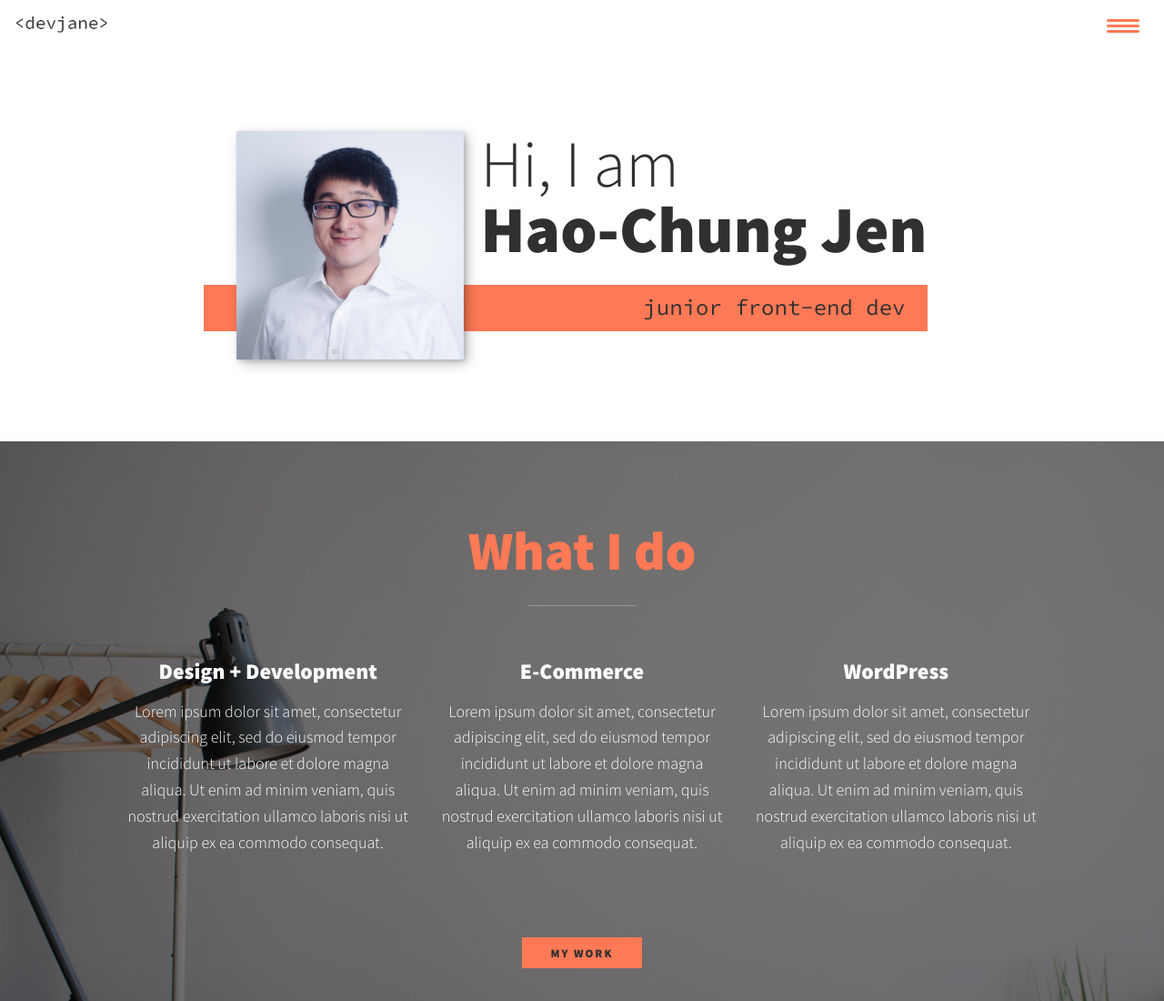
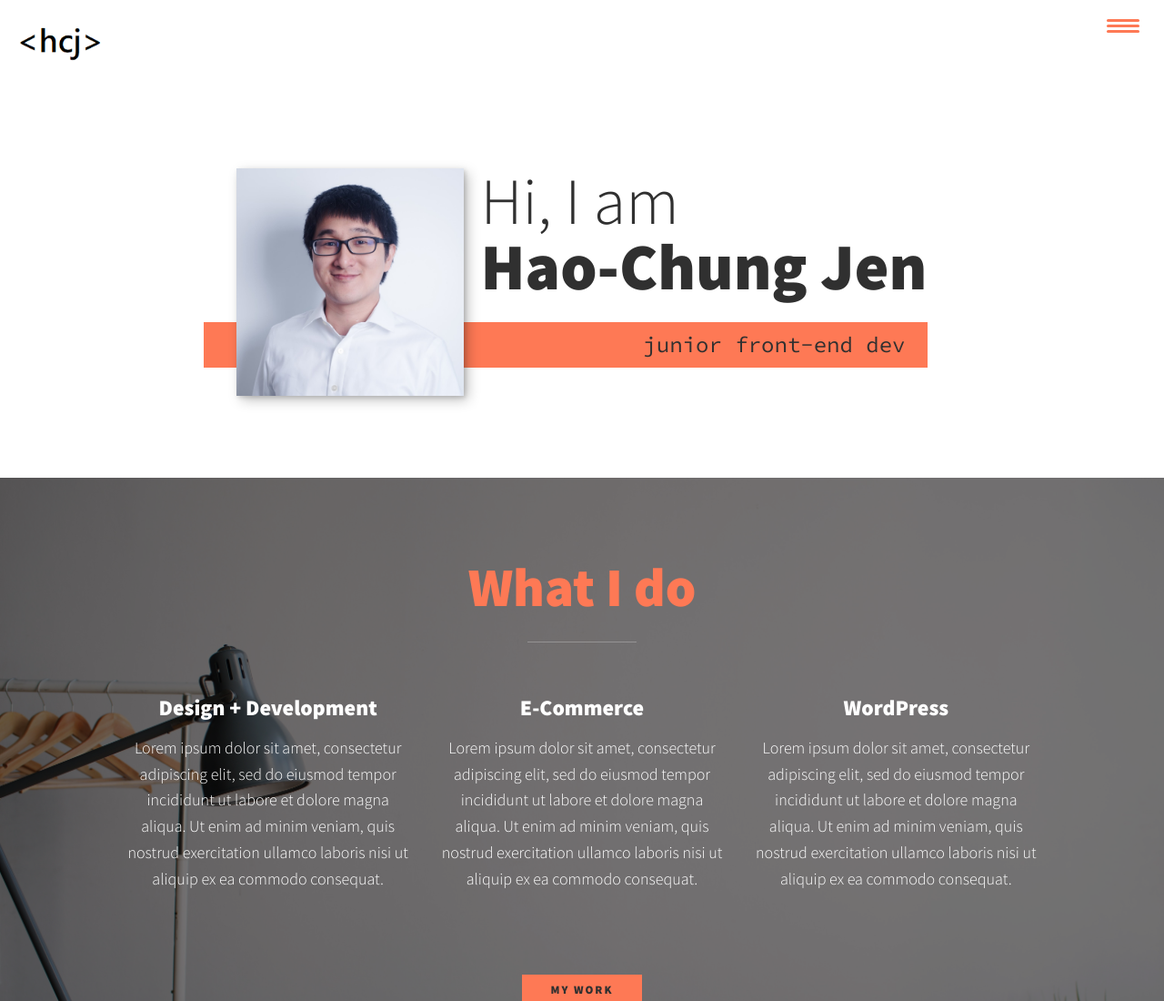
Before and after one commit to hc-jen/hc-jen.github.io, a plain HTML site: page index.html in a window 1280 px wide. Shown: the top 1100 px of the page at 91% size. Drawn offline with nearby package versions, Linux system fonts and the light colour scheme.

Commit message:
update logo

```diff
--- a/index.html
+++ b/index.html
@@ -13,7 +13,7 @@
 <body>
   <header>
     <div class="logo">
-      <img src="img/devjane.png" alt="">
+      <img src="img/hcj.png" alt="">
     </div>
     <button class="nav-toggle" aria-label="toggle navigation">
       <span class="hamburger"></span>
```
Also changed, not shown: img/hcj.png (added).
